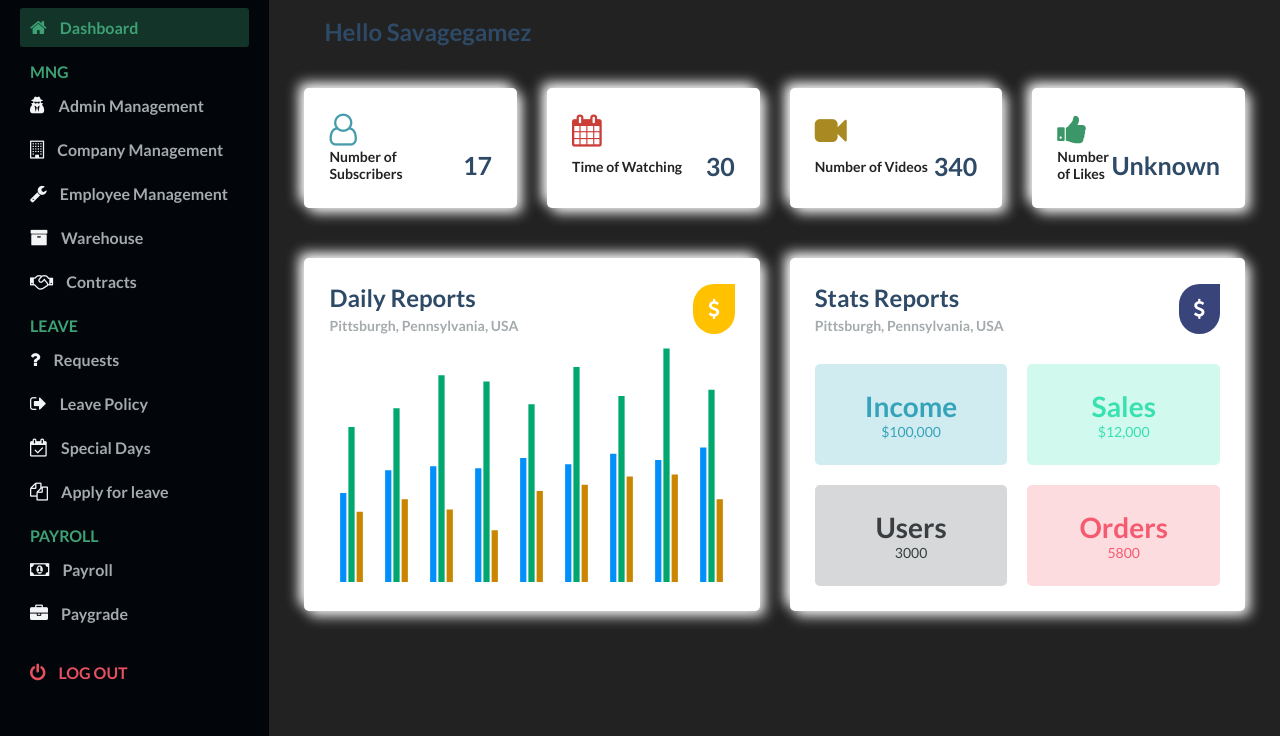
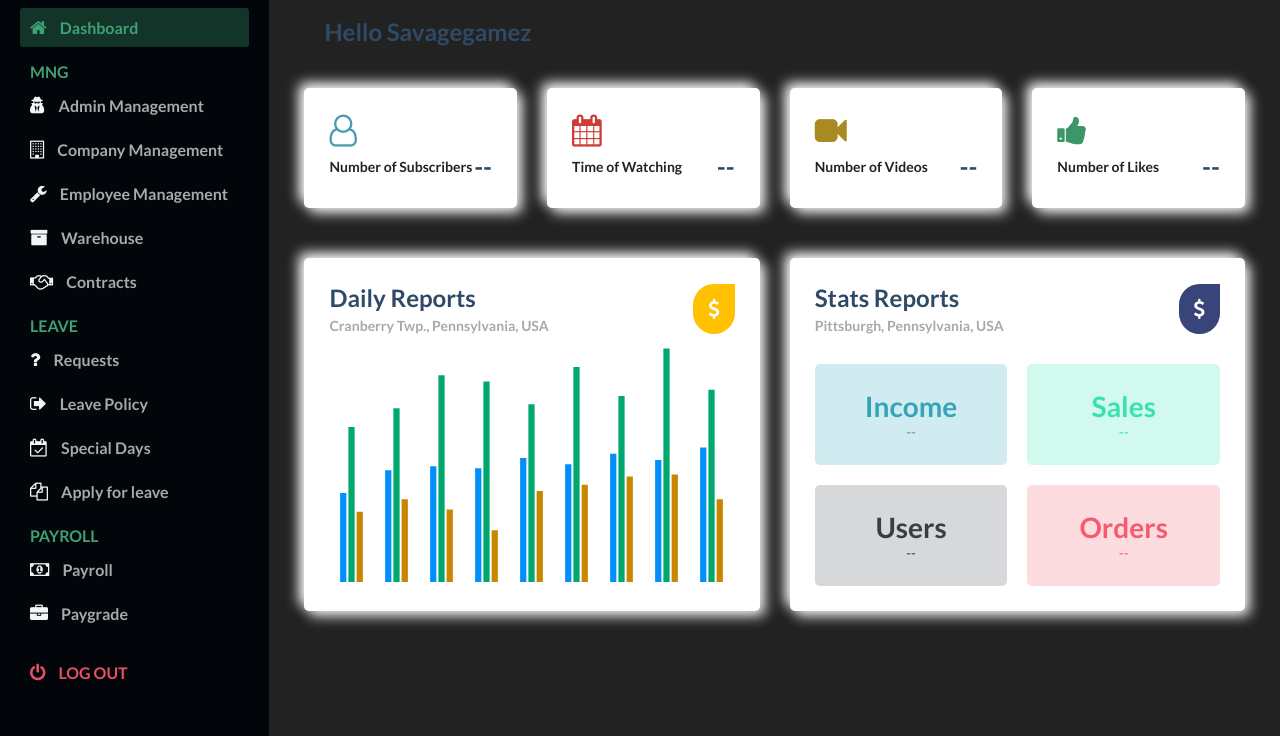
Before and after one commit to Savagegamez227/RGNclub19, a plain HTML site: page Admin.html in a window 1280 px wide. Shown: the part 64-800 px from the top of the page. Drawn offline with nearby package versions, Linux system fonts and the light colour scheme.

Commit message:
Update Admin.html

```diff
--- a/Admin.html
+++ b/Admin.html
@@ -19,8 +19,8 @@
           <i class="fa fa-bars" id="navbar-show1" aria-hidden="true"></i>
         </div>
         <div class="navbar__left">
-          <a href="https://socialblade.com/youtube/channel/UC1pMz37nJXq-6dKXdU8sJmg/realtime">Subscribers</a>
-          <a href="https://docs.google.com/spreadsheets/d/1RVaivPbjehUfGKX26HI4lDgLCqHqpp-M0WDyvnFhfCU/edit?usp=sharing">Video Management</a>
+          <a href="#">Subscribers</a>
+          <a href="#">Video Management</a>
           <a class="active_link" href="#">Admin</a>
         </div>
         <div class="navbar__right">
@@ -60,7 +60,7 @@
               ></i>
               <div class="card_inner">
                 <p class="text-primary-p">Number of Subscribers</p>
-                <span class="font-bold text-title">17</span>
+                <span class="font-bold text-title">--</span>
               </div>
             </div>
 
@@ -68,7 +68,7 @@
               <i class="fa fa-calendar fa-2x text-red" aria-hidden="true"></i>
               <div class="card_inner">
                 <p class="text-primary-p">Time of Watching</p>
-                <span class="font-bold text-title">30</span>
+                <span class="font-bold text-title">--</span>
               </div>
             </div>
 
@@ -79,7 +79,7 @@
               ></i>
               <div class="card_inner">
                 <p class="text-primary-p">Number of Videos</p>
-                <span class="font-bold text-title">340</span>
+                <span class="font-bold text-title">--</span>
               </div>
             </div>
 
@@ -90,7 +90,7 @@
               ></i>
               <div class="card_inner">
                 <p class="text-primary-p">Number of Likes</p>
-                <span class="font-bold text-title">Unknown</span>
+                <span class="font-bold text-title">--</span>
               </div>
             </div>
           </div>
@@ -102,7 +102,7 @@
               <div class="charts__left__title">
                 <div>
                   <h1>Daily Reports</h1>
-                  <p>Pittsburgh, Pennsylvania, USA</p>
+                  <p>Cranberry Twp., Pennsylvania, USA</p>
                 </div>
                 <i class="fa fa-usd" aria-hidden="true"></i>
               </div>
@@ -121,22 +121,22 @@
               <div class="charts__right__cards">
                 <div class="card1">
                   <h1>Income</h1>
-                  <p>$100,000</p>
+                  <p>--</p>
                 </div>
 
                 <div class="card2">
                   <h1>Sales</h1>
-                  <p>$12,000</p>
+                  <p>--</p>
                 </div>
 
                 <div class="card3">
                   <h1>Users</h1>
-                  <p>3000</p>
+                  <p>--</p>
                 </div>
 
                 <div class="card4">
                   <h1>Orders</h1>
-                  <p>5800</p>
+                  <p>--</p>
                 </div>
               </div>
             </div>
@@ -149,7 +149,7 @@
         <div class="sidebar__title">
           <div class="sidebar__img">
             <img src="assets/Savage-Inc.png" alt="logo" />
-            <h1>Savage Inc.</h1>
+            <h1>RGN</h1>
           </div>
           <i
             onclick="closeSidebar()"
```
